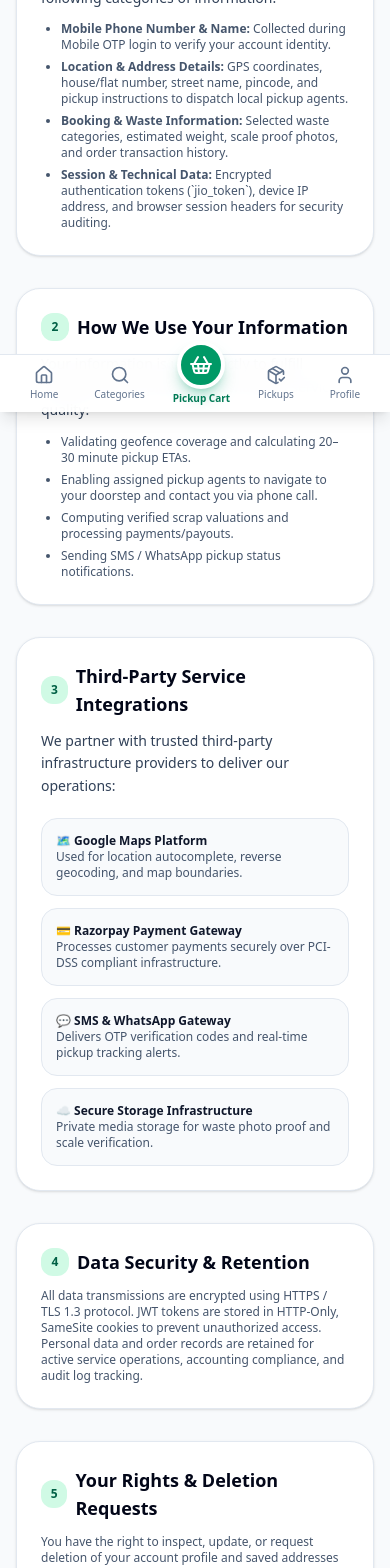
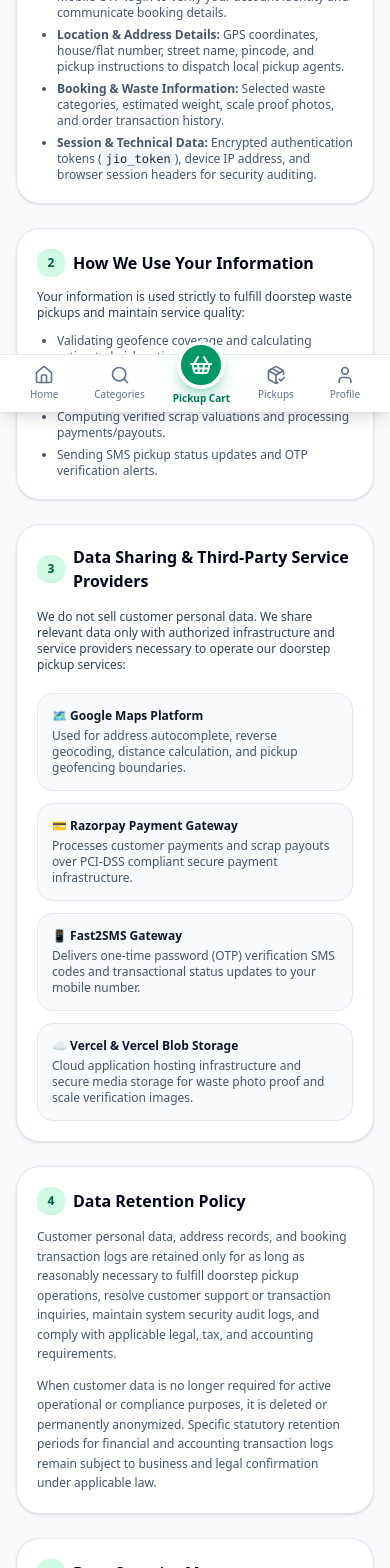
Before and after one commit to kirankumar001122/junk-it-out, a Next.js app: page /privacy-policy in a window 390 px wide. Shown: the part 432-2000 px from the top of the page. Built offline with nearby package versions, Linux system fonts and the light colour scheme; no server answers.

Commit message:
fix(privacy): update retention policy, third-party services, deletion request flow, and mobile formatting

```diff
--- a/app/privacy-policy/page.tsx
+++ b/app/privacy-policy/page.tsx
@@ -1,18 +1,18 @@
 import Link from 'next/link';
-import { ShieldCheck, Lock, Eye, Database, Server, UserCheck, ArrowRight } from 'lucide-react';
+import { ShieldCheck, Lock, Eye, Database, Server, UserCheck, ArrowRight, Share2, Clock, Trash2 } from 'lucide-react';
 
 export const metadata = {
   title: 'Privacy Policy — Junk It Out Doorstep Waste Pickup',
-  description: 'Learn how Junk It Out collects, uses, and safeguards customer phone numbers, pickup locations, waste photos, and payment information in Bengaluru.',
+  description: 'Learn how Junk It Out collects, uses, retains, and safeguards customer phone numbers, pickup locations, waste photos, and payment information in Bengaluru.',
 };
 
 export default function PrivacyPolicyPage() {
   return (
-    <div className="max-w-4xl mx-auto px-4 py-12 space-y-10">
+    <div className="max-w-4xl mx-auto px-4 sm:px-6 py-8 sm:py-12 space-y-8 sm:space-y-10 break-words">
       {/* HEADER */}
       <div className="space-y-3 text-center sm:text-left border-b border-slate-200 pb-8">
         <span className="inline-flex items-center gap-1.5 px-3 py-1 rounded-full text-xs font-black uppercase tracking-wider bg-emerald-100 text-emerald-800 border border-emerald-200">
-          <ShieldCheck className="w-3.5 h-3.5" />
+          <ShieldCheck className="w-3.5 h-3.5 flex-shrink-0" />
           Data Protection Policy
         </span>
         <h1 className="text-3xl sm:text-4xl font-black text-slate-950 tracking-tight">
@@ -24,100 +24,136 @@ export default function PrivacyPolicyPage() {
       </div>
 
       {/* SECTIONS */}
-      <div className="space-y-8 text-sm text-slate-700 leading-relaxed">
+      <div className="space-y-6 sm:space-y-8 text-sm text-slate-700 leading-relaxed">
         {/* Section 1 */}
-        <section className="space-y-3 bg-white p-6 rounded-3xl border border-slate-200 shadow-sm">
-          <h2 className="text-lg font-black text-slate-950 flex items-center gap-2">
-            <span className="w-7 h-7 rounded-xl bg-emerald-100 text-emerald-800 text-xs flex items-center justify-center font-bold">1</span>
+        <section className="space-y-3 bg-white p-5 sm:p-6 rounded-3xl border border-slate-200 shadow-sm">
+          <h2 className="text-base sm:text-lg font-black text-slate-950 flex items-center gap-2">
+            <span className="w-7 h-7 rounded-xl bg-emerald-100 text-emerald-800 text-xs flex items-center justify-center font-bold flex-shrink-0">1</span>
             Information We Collect
           </h2>
-          <p>
+          <p className="text-xs sm:text-sm">
             To provide doorstep scrap pickups and waste logistics in Bengaluru, Junk It Out collects the following categories of information:
           </p>
-          <ul className="list-disc pl-5 space-y-1.5 text-xs text-slate-600 font-medium">
-            <li><strong>Mobile Phone Number & Name:</strong> Collected during Mobile OTP login to verify your account identity.</li>
+          <ul className="list-disc pl-5 space-y-1.5 text-xs sm:text-sm text-slate-600 font-medium">
+            <li><strong>Mobile Phone Number & Name:</strong> Collected during Mobile OTP login to verify your account identity and communicate booking details.</li>
             <li><strong>Location & Address Details:</strong> GPS coordinates, house/flat number, street name, pincode, and pickup instructions to dispatch local pickup agents.</li>
             <li><strong>Booking & Waste Information:</strong> Selected waste categories, estimated weight, scale proof photos, and order transaction history.</li>
-            <li><strong>Session & Technical Data:</strong> Encrypted authentication tokens (`jio_token`), device IP address, and browser session headers for security auditing.</li>
+            <li><strong>Session & Technical Data:</strong> Encrypted authentication tokens (<code className="bg-slate-100 px-1 py-0.5 rounded text-slate-800 font-mono text-xs">jio_token</code>), device IP address, and browser session headers for security auditing.</li>
           </ul>
         </section>
 
         {/* Section 2 */}
-        <section className="space-y-3 bg-white p-6 rounded-3xl border border-slate-200 shadow-sm">
-          <h2 className="text-lg font-black text-slate-950 flex items-center gap-2">
-            <span className="w-7 h-7 rounded-xl bg-emerald-100 text-emerald-800 text-xs flex items-center justify-center font-bold">2</span>
+        <section className="space-y-3 bg-white p-5 sm:p-6 rounded-3xl border border-slate-200 shadow-sm">
+          <h2 className="text-base sm:text-lg font-black text-slate-950 flex items-center gap-2">
+            <span className="w-7 h-7 rounded-xl bg-emerald-100 text-emerald-800 text-xs flex items-center justify-center font-bold flex-shrink-0">2</span>
             How We Use Your Information
           </h2>
-          <p>
+          <p className="text-xs sm:text-sm">
             Your information is used strictly to fulfill doorstep waste pickups and maintain service quality:
           </p>
-          <ul className="list-disc pl-5 space-y-1.5 text-xs text-slate-600 font-medium">
-            <li>Validating geofence coverage and calculating 20–30 minute pickup ETAs.</li>
+          <ul className="list-disc pl-5 space-y-1.5 text-xs sm:text-sm text-slate-600 font-medium">
+            <li>Validating geofence coverage and calculating estimated pickup times.</li>
             <li>Enabling assigned pickup agents to navigate to your doorstep and contact you via phone call.</li>
             <li>Computing verified scrap valuations and processing payments/payouts.</li>
-            <li>Sending SMS / WhatsApp pickup status notifications.</li>
+            <li>Sending SMS pickup status updates and OTP verification alerts.</li>
           </ul>
         </section>
 
         {/* Section 3 */}
-        <section className="space-y-3 bg-white p-6 rounded-3xl border border-slate-200 shadow-sm">
-          <h2 className="text-lg font-black text-slate-950 flex items-center gap-2">
-            <span className="w-7 h-7 rounded-xl bg-emerald-100 text-emerald-800 text-xs flex items-center justify-center font-bold">3</span>
-            Third-Party Service Integrations
+        <section className="space-y-4 bg-white p-5 sm:p-6 rounded-3xl border border-slate-200 shadow-sm">
+          <h2 className="text-base sm:text-lg font-black text-slate-950 flex items-center gap-2">
+            <span className="w-7 h-7 rounded-xl bg-emerald-100 text-emerald-800 text-xs flex items-center justify-center font-bold flex-shrink-0">3</span>
+            Data Sharing & Third-Party Service Providers
           </h2>
-          <p>
-            We partner with trusted third-party infrastructure providers to deliver our operations:
+          <p className="text-xs sm:text-sm">
+            We do not sell customer personal data. We share relevant data only with authorized infrastructure and service providers necessary to operate our doorstep pickup services:
           </p>
-          <div className="grid grid-cols-1 sm:grid-cols-2 gap-3 pt-2">
-            <div className="p-3.5 bg-slate-50 rounded-2xl border border-slate-200 text-xs">
-              <span className="font-extrabold text-slate-900 block">🗺️ Google Maps Platform</span>
-              <span className="text-slate-600 font-medium">Used for location autocomplete, reverse geocoding, and map boundaries.</span>
+          <div className="grid grid-cols-1 sm:grid-cols-2 gap-3 pt-1">
+            <div className="p-3.5 bg-slate-50 rounded-2xl border border-slate-200 text-xs sm:text-sm space-y-1">
+              <span className="font-extrabold text-slate-900 block flex items-center gap-1.5">
+                🗺️ Google Maps Platform
+              </span>
+              <span className="text-slate-600 font-medium block">
+                Used for address autocomplete, reverse geocoding, distance calculation, and pickup geofencing boundaries.
+              </span>
             </div>
 
-            <div className="p-3.5 bg-slate-50 rounded-2xl border border-slate-200 text-xs">
-              <span className="font-extrabold text-slate-900 block">💳 Razorpay Payment Gateway</span>
-              <span className="text-slate-600 font-medium">Processes customer payments securely over PCI-DSS compliant infrastructure.</span>
+            <div className="p-3.5 bg-slate-50 rounded-2xl border border-slate-200 text-xs sm:text-sm space-y-1">
+              <span className="font-extrabold text-slate-900 block flex items-center gap-1.5">
+                💳 Razorpay Payment Gateway
+              </span>
+              <span className="text-slate-600 font-medium block">
+                Processes customer payments and scrap payouts over PCI-DSS compliant secure payment infrastructure.
+              </span>
             </div>
 
-            <div className="p-3.5 bg-slate-50 rounded-2xl border border-slate-200 text-xs">
-              <span className="font-extrabold text-slate-900 block">💬 SMS & WhatsApp Gateway</span>
-              <span className="text-slate-600 font-medium">Delivers OTP verification codes and real-time pickup tracking alerts.</span>
+            <div className="p-3.5 bg-slate-50 rounded-2xl border border-slate-200 text-xs sm:text-sm space-y-1">
+              <span className="font-extrabold text-slate-900 block flex items-center gap-1.5">
+                📱 Fast2SMS Gateway
+              </span>
+              <span className="text-slate-600 font-medium block">
+                Delivers one-time password (OTP) verification SMS codes and transactional status updates to your mobile number.
+              </span>
             </div>
 
-            <div className="p-3.5 bg-slate-50 rounded-2xl border border-slate-200 text-xs">
-              <span className="font-extrabold text-slate-900 block">☁️ Secure Storage Infrastructure</span>
-              <span className="text-slate-600 font-medium">Private media storage for waste photo proof and scale verification.</span>
+            <div className="p-3.5 bg-slate-50 rounded-2xl border border-slate-200 text-xs sm:text-sm space-y-1">
+              <span className="font-extrabold text-slate-900 block flex items-center gap-1.5">
+                ☁️ Vercel & Vercel Blob Storage
+              </span>
+              <span className="text-slate-600 font-medium block">
+                Cloud application hosting infrastructure and secure media storage for waste photo proof and scale verification images.
+              </span>
             </div>
           </div>
         </section>
 
         {/* Section 4 */}
-        <section className="space-y-3 bg-white p-6 rounded-3xl border border-slate-200 shadow-sm">
-          <h2 className="text-lg font-black text-slate-950 flex items-center gap-2">
-            <span className="w-7 h-7 rounded-xl bg-emerald-100 text-emerald-800 text-xs flex items-center justify-center font-bold">4</span>
-            Data Security & Retention
+        <section className="space-y-3 bg-white p-5 sm:p-6 rounded-3xl border border-slate-200 shadow-sm">
+          <h2 className="text-base sm:text-lg font-black text-slate-950 flex items-center gap-2">
+            <span className="w-7 h-7 rounded-xl bg-emerald-100 text-emerald-800 text-xs flex items-center justify-center font-bold flex-shrink-0">4</span>
+            Data Retention Policy
           </h2>
-          <p className="text-xs text-slate-600 font-medium">
-            All data transmissions are encrypted using HTTPS / TLS 1.3 protocol. JWT tokens are stored in HTTP-Only, SameSite cookies to prevent unauthorized access. Personal data and order records are retained for active service operations, accounting compliance, and audit log tracking.
+          <p className="text-xs sm:text-sm text-slate-600 font-medium leading-relaxed">
+            Customer personal data, address records, and booking transaction logs are retained only for as long as reasonably necessary to fulfill doorstep pickup operations, resolve customer support or transaction inquiries, maintain system security audit logs, and comply with applicable legal, tax, and accounting requirements.
+          </p>
+          <p className="text-xs sm:text-sm text-slate-600 font-medium leading-relaxed">
+            When customer data is no longer required for active operational or compliance purposes, it is deleted or permanently anonymized. Specific statutory retention periods for financial and accounting transaction logs remain subject to business and legal confirmation under applicable law.
           </p>
         </section>
 
         {/* Section 5 */}
-        <section className="space-y-3 bg-white p-6 rounded-3xl border border-slate-200 shadow-sm">
-          <h2 className="text-lg font-black text-slate-950 flex items-center gap-2">
-            <span className="w-7 h-7 rounded-xl bg-emerald-100 text-emerald-800 text-xs flex items-center justify-center font-bold">5</span>
-            Your Rights & Deletion Requests
+        <section className="space-y-3 bg-white p-5 sm:p-6 rounded-3xl border border-slate-200 shadow-sm">
+          <h2 className="text-base sm:text-lg font-black text-slate-950 flex items-center gap-2">
+            <span className="w-7 h-7 rounded-xl bg-emerald-100 text-emerald-800 text-xs flex items-center justify-center font-bold flex-shrink-0">5</span>
+            Data Security Measures
           </h2>
-          <p className="text-xs text-slate-600 font-medium">
-            You have the right to inspect, update, or request deletion of your account profile and saved addresses at any time. To request complete account deletion, please email our support team at <a href="mailto:info@junkitout.in" className="text-emerald-700 font-bold underline">info@junkitout.in</a>.
+          <p className="text-xs sm:text-sm text-slate-600 font-medium leading-relaxed">
+            All data transmissions are protected using HTTPS / TLS 1.3 encryption. Authentication session tokens (<code className="bg-slate-100 px-1 py-0.5 rounded text-slate-800 font-mono text-xs">jio_token</code>) are issued as HTTP-Only, SameSite cookies to safeguard against cross-site scripting and unauthorized access. Access to customer account data is restricted strictly to authorized operational roles.
+          </p>
+        </section>
+
+        {/* Section 6 */}
+        <section className="space-y-3 bg-white p-5 sm:p-6 rounded-3xl border border-slate-200 shadow-sm">
+          <h2 className="text-base sm:text-lg font-black text-slate-950 flex items-center gap-2">
+            <span className="w-7 h-7 rounded-xl bg-emerald-100 text-emerald-800 text-xs flex items-center justify-center font-bold flex-shrink-0">6</span>
+            Your Rights & Account Deletion Requests
+          </h2>
+          <p className="text-xs sm:text-sm text-slate-600 font-medium leading-relaxed">
+            You have the right to inspect, update, or request the deletion of your personal account details and saved addresses at any time.
+          </p>
+          <p className="text-xs sm:text-sm text-slate-600 font-medium leading-relaxed">
+            To submit a data access or complete account deletion request, please contact our privacy support team by email at{' '}
+            <a href="mailto:info@junkitout.in" className="text-emerald-700 font-bold underline break-all hover:text-emerald-800">
+              info@junkitout.in
+            </a>. Upon receipt of your request, we will process the deletion of your personal profile and address data, except where retention is mandated by law for financial audit or dispute resolution records.
           </p>
         </section>
       </div>
 
       {/* FOOTER NAV */}
-      <div className="pt-6 border-t border-slate-200 flex flex-col sm:flex-row items-center justify-between gap-4 text-xs font-bold text-slate-600">
-        <Link href="/terms" className="hover:text-emerald-700">Read Terms & Conditions →</Link>
-        <Link href="/faq" className="hover:text-emerald-700">Frequently Asked Questions →</Link>
+      <div className="pt-6 border-t border-slate-200 flex flex-col sm:flex-row items-center justify-between gap-4 text-xs sm:text-sm font-bold text-slate-600">
+        <Link href="/terms" className="hover:text-emerald-700 transition-colors">Read Terms & Conditions →</Link>
+        <Link href="/faq" className="hover:text-emerald-700 transition-colors">Frequently Asked Questions →</Link>
       </div>
     </div>
   );
```
